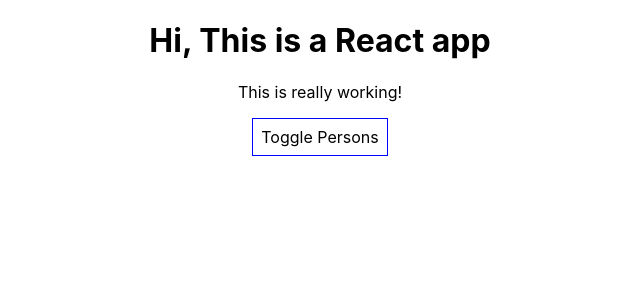
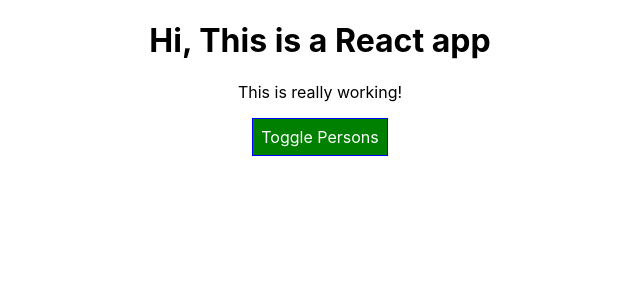
Before and after one commit to nzkks/learning-complete-react, a React (Create React App) app: page / in a window 1280 px wide. Shown: the top 300 px of the page, without its empty margins (320-960 px from the left). Built offline with nearby package versions, Linux system fonts and the light colour scheme.

Commit message:
simple JavaScript way to change the css colour

```diff
--- a/src/App.js
+++ b/src/App.js
@@ -44,7 +44,8 @@ class App extends Component {
 
   render() {
     const btnStyle = {
-      backgroundColor: 'white',
+      backgroundColor: 'green',
+      color: 'white',
       font: 'inherit',
       border: '1px solid blue',
       padding: '8px',
@@ -69,6 +70,8 @@ class App extends Component {
           })}
         </div>
       );
+
+      btnStyle.backgroundColor = 'red';
     }
 
     return (
```
